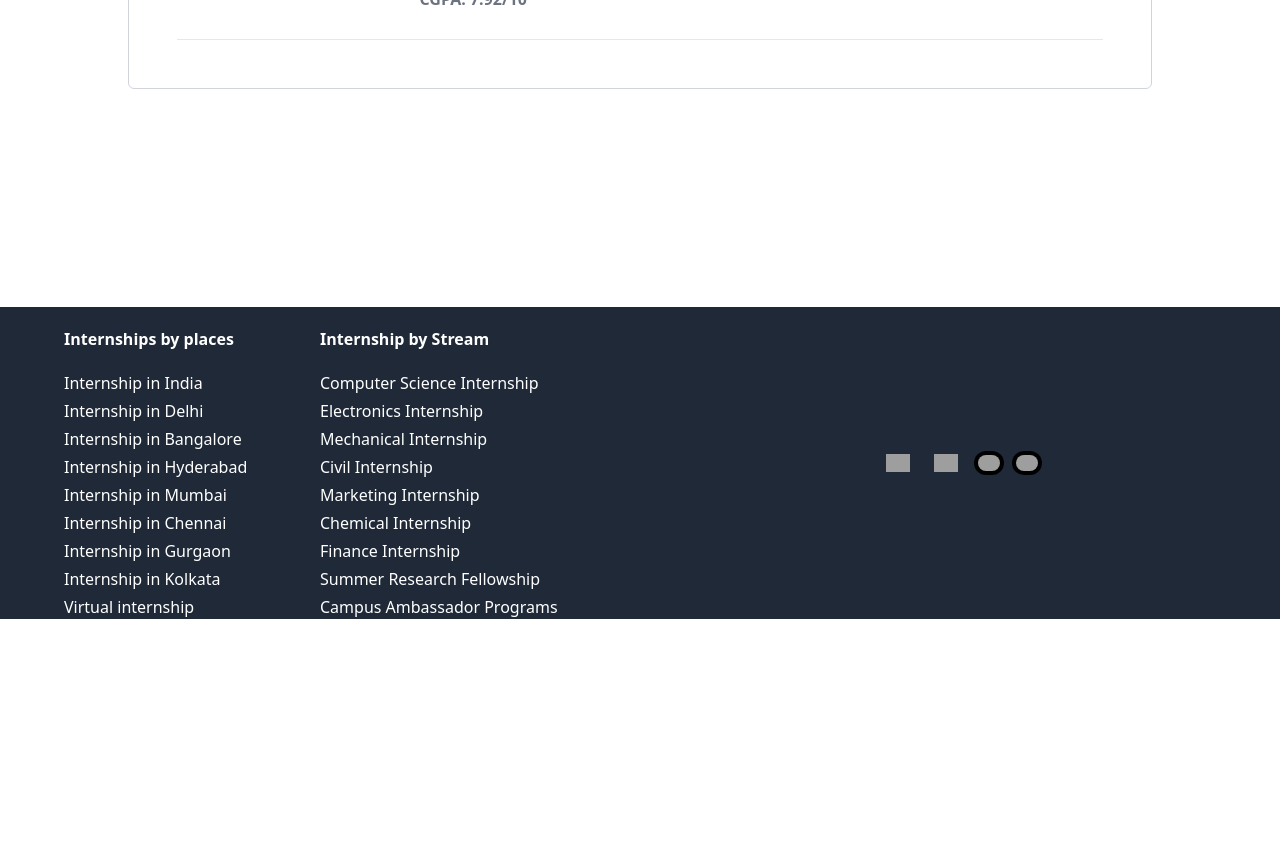
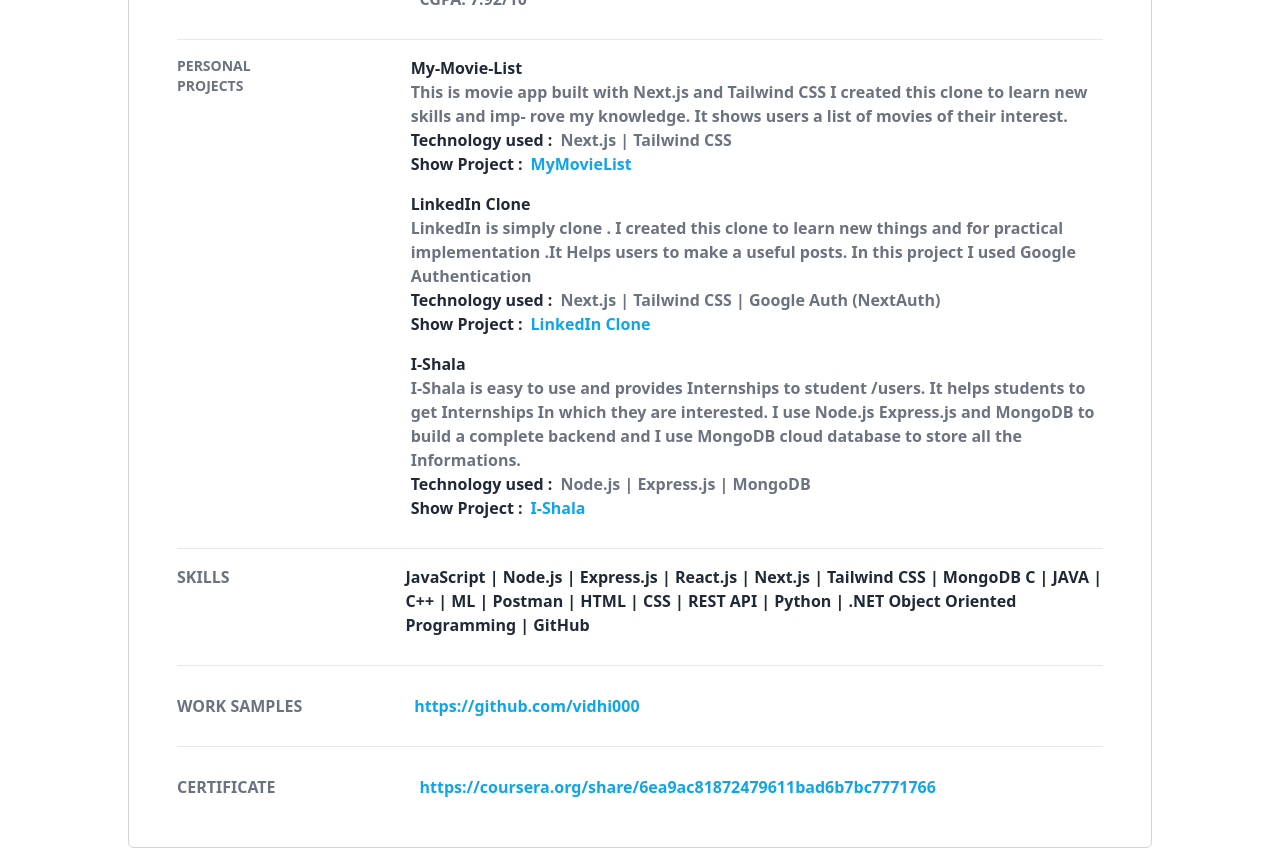
Before and after one commit to vidhi000/I-Shala, a Next.js app: page /resume in a window 1280 px wide. Shown: the part 620-1470 px from the top of the page. Before the commit the page ends 1239 px from the top, so only its background shows below. Built offline with nearby package versions, Linux system fonts and the light colour scheme; grey boxes are pictures that could not be loaded.

Commit message:
initial commit

```diff
--- a/components/Internship.js
+++ b/components/Internship.js
@@ -11,7 +11,9 @@
                 <p className='text-gray-800  text-sm inline p-1'>Actively hiring</p>
             </div>
             <div className='space-y-1'>
+                <Link href={`/internship/${i._id}`}>
                 <p className="text-gray-900 font-semibold text-xl cursor-pointer">{i.Internship_Name}</p>
+                </Link>
                 <p className="text-gray-500 font-semibold cursor-pointer">{i.company_id ? i.company_id.Name : 'sp'}</p>
             </div>
             { i.Location=='Work from home' ?
@@ -27,21 +29,21 @@
             }
             <div className="flex space-x-10 text-sm">
                 <div className='space-x-1 space-y-1 '>
-                    <div className='flex text-gray-400 space-x-1'>
+                    <div className='flex text-gray-500 space-x-1'>
                         <PlayIcon className='h-5 w-5 ' />
                         <p className='font-semibold text-sm'>START DATE</p>
                     </div>
                     <p className='text-gray-800 text-base'>{i.start_date}</p>
                 </div>
                 <div className='space-x-1 space-y-1'>
-                    <div className='flex text-gray-400 space-x-1'>
+                    <div className='flex text-gray-500 space-x-1'>
                         <CalendarIcon className='h-5 w-5' />
                         <p className='font-semibold text-sm'>DURATION</p>
                     </div>
                     <p className='text-gray-800 text-base'>{i.Duration}</p>
                 </div>
                 <div className='space-x-1 space-y-1'>
-                    <div className='flex text-gray-400 space-x-1'>
+                    <div className='flex text-gray-500 space-x-1'>
                         <CurrencyRupeeIcon className='h-5 w-5 ' />
                         <p className='font-semibold text-sm'>STIPEND</p>
                     </div>
@@ -55,13 +57,13 @@
                     <ClockIcon className='h-5 w-5 text-green-700' />
                     <p className='text-green-700'>Just now</p>
                 </div>
-                <p className='bg-gray-200 border rounded-md text-gray-700 p-1'>Internship</p>
-                <p className='bg-gray-200 border rounded-md text-gray-700 p-1'>Internship with job offer</p>
+                <p className='bg-gray-200 border rounded-md text-gray-700 p-1 font-semibold'>Internship</p>
+                <p className='bg-gray-200 border rounded-md text-gray-700 p-1 font-semibold'>Internship with job offer</p>
                 <div className='flex text-sky-500 hover:text-sky-600 cursor-pointer'>
                     <Link href={`/internship/${i._id}`}>
                         <p className='font-semibold text-right ml-44'>View details</p>
                     </Link>
-                    <ChevronRightIcon className='h-5 w-5 ' />
+                    <ChevronRightIcon className='h-5 w-5'/>
                 </div>
 
             </div>
--- a/pages/internship/[id]/index.js
+++ b/pages/internship/[id]/index.js
@@ -1,4 +1,4 @@
-import { CalendarIcon, ClipboardCheckIcon, ClockIcon, CurrencyRupeeIcon, HomeIcon, LocationMarkerIcon, PlayIcon, TrendingUpIcon, UserGroupIcon, UsersIcon } from '@heroicons/react/outline';
+import { BookmarkIcon, CalendarIcon, ClipboardCheckIcon, ClockIcon, CurrencyRupeeIcon, HomeIcon, LocationMarkerIcon, PlayIcon, TrendingUpIcon, UserGroupIcon, UsersIcon } from '@heroicons/react/outline';
 import { useRouter } from 'next/router';
 import Link from 'next/link';
 
@@ -45,21 +45,21 @@
                         }
                         <div className="flex space-x-10 text-sm">
                             <div className='space-x-1 space-y-1 '>
-                                <div className='flex text-gray-400 space-x-1'>
+                                <div className='flex text-gray-500 space-x-1'>
                                     <PlayIcon className='h-5 w-5 ' />
                                     <p className='font-semibold text-sm'>START DATE</p>
                                 </div>
                                 <p className='text-gray-800 text-base'>{internship.start_date}</p>
                             </div>
                             <div className='space-x-1 space-y-1'>
-                                <div className='flex text-gray-400 space-x-1'>
+                                <div className='flex text-gray-500 space-x-1'>
                                     <CalendarIcon className='h-5 w-5' />
                                     <p className='font-semibold text-sm'>DURATION</p>
                                 </div>
                                 <p className='text-gray-800 text-base'>{internship.Duration}</p>
                             </div>
                             <div className='space-x-1 space-y-1'>
-                                <div className='flex text-gray-400 space-x-1'>
+                                <div className='flex text-gray-500 space-x-1'>
                                     <CurrencyRupeeIcon className='h-5 w-5 ' />
                                     <p className='font-semibold text-sm'>STIPEND</p>
                                 </div>
@@ -73,13 +73,17 @@
                                 <ClockIcon className='h-5 w-5 text-green-700' />
                                 <p className='text-green-700'>Just now</p>
                             </div>
-                            <p className='bg-gray-200 border rounded-md text-gray-700 p-1'>Internship</p>
-                            <p className='bg-gray-200 border rounded-md text-gray-700 p-1'>Internship with job offer</p>
+                            <p className='bg-gray-200 border rounded-md text-gray-700 p-1 font-semibold'>Internship</p>
+                            <p className='bg-gray-200 border rounded-md text-gray-700 p-1 font-semibold'>Internship with job offer</p>
                         </div>
                         <div className='flex text-gray-500 space-x-2'>
                             <UserGroupIcon className='h-5 w-5' />
                             <p>315 applicants</p>
+                        <div>
+                            <BookmarkIcon className='h-5 w-5 text-sky-600 cursor-pointer'/>
                         </div>
+                        </div>
+
 
                         <hr></hr>
 
--- a/pages/internship_details.js
+++ b/pages/internship_details.js
@@ -35,21 +35,21 @@
                         </div>
                         <div className="flex space-x-10 text-sm">
                             <div className='space-x-1 space-y-1 '>
-                                <div className='flex text-gray-400 space-x-1'>
+                                <div className='flex text-gray-500 space-x-1'>
                                     <PlayIcon className='h-5 w-5 ' />
                                     <p className='font-semibold text-sm'>START DATE</p>
                                 </div>
                                 <p className='text-gray-800 text-base'>Immediatly</p>
                             </div>
                             <div className='space-x-1 space-y-1'>
-                                <div className='flex text-gray-400 space-x-1'>
+                                <div className='flex text-gray-500 space-x-1'>
                                     <CalendarIcon className='h-5 w-5' />
                                     <p className='font-semibold text-sm'>DURATION</p>
                                 </div>
                                 <p className='text-gray-800 text-base'>6 months</p>
                             </div>
                             <div className='space-x-1 space-y-1'>
-                                <div className='flex text-gray-400 space-x-1'>
+                                <div className='flex text-gray-500 space-x-1'>
                                     <CurrencyRupeeIcon className='h-5 w-5 ' />
                                     <p className='font-semibold text-sm'>STIPEND</p>
                                 </div>
@@ -63,8 +63,8 @@
                                 <ClockIcon className='h-5 w-5 text-green-700' />
                                 <p className='text-green-700'>Just now</p>
                             </div>
-                            <p className='bg-gray-200 border rounded-md text-gray-700 p-1'>Internship</p>
-                            <p className='bg-gray-200 border rounded-md text-gray-700 p-1'>Internship with job offer</p>
+                            <p className='bg-gray-200 border rounded-md text-gray-700 p-1 font-semibold'>Internship</p>
+                            <p className='bg-gray-200 border rounded-md text-gray-700 p-1 font-semibold'>Internship with job offer</p>
                         </div>
                         <div className='flex text-gray-500 space-x-2'>
                             <UserGroupIcon className='h-5 w-5' />
--- a/pages/resume.js
+++ b/pages/resume.js
@@ -6,7 +6,7 @@
             <div className="min-h-screen max-w-screen-lg mx-auto">
                 <div className="border border-sky-400 rounded-md p-5 mt-7 bg-sky-50 text-sky-600">
                     <p className="font-semibold">Applying to this Internship </p>
-                    <div className="flex space-x-6 ">
+                    <div className="flex space-x-6">
                         <p>
                             This is the resume that the employer will see, make sure it is up to date. You can add or edit details below.
                         </p>
@@ -17,7 +17,7 @@
                     <p className="text-gray-700 font-semibold text-2xl items-center justify-center">Resume</p>
                 </div>
 
-                <div className="border border-gray-300 rounded-md mt-6 p-12">
+                <div className="border border-gray-300 rounded-md mt-6 mb-8 p-12">
                     <div className='space-y-1'>
                         <div className='flex space-x-2'>
                             <p className="text-4xl text-gray-700 font-semibold">Vidhi Rana</p>
@@ -42,8 +42,76 @@
                     </div>
 
                     <hr className='mt-7'></hr>
+                    <div className='flex mt-4 flex-auto gap-x-40'>
+                        <p className='text-gray-500 font-semibold text-sm'>PERSONAL PROJECTS</p>
                         <div>
+                            <p className='text-gray-800 font-semibold'>My-Movie-List</p>
+                            <p className='text-gray-500 font-semibold'>This is movie app built with Next.js and Tailwind CSS I created this clone to learn new skills and imp-
+                                rove my knowledge. It shows users a list of movies of their interest. </p>
+                            <div className='flex'>
+                                <span className='text-gray-800 font-semibold'>Technology used :</span><p className='text-gray-500 font-semibold mx-2'> Next.js | Tailwind CSS </p>
+                            </div>
+                            <div className='flex'>
+                                {/* <p>Link</p> */}
+                                <p className='text-gray-800 font-semibold'>Show Project : </p>
+                                <a href="https://github.com/vidhi000/MyMovieList" className='text-sky-500 hover:text-sky-600 font-semibold mx-2'>MyMovieList</a>
+                            </div>
 
+                            <div className='mt-4'>
+                                <p className='text-gray-800 font-semibold'>LinkedIn Clone</p>
+                                <p className='text-gray-500 font-semibold'>LinkedIn is simply clone . I created this clone to learn new things and for practical implementation
+                                    .It Helps users to make a useful posts. In this project I used Google Authentication</p>
+                                <div className='flex'>
+                                    <span className='text-gray-800 font-semibold'>Technology used :</span>
+                                    <p className='text-gray-500 font-semibold mx-2'> Next.js | Tailwind CSS | Google Auth (NextAuth)</p>
+                                </div>
+                                <div className='flex'>
+                                    {/* <p>Link</p> */}
+                                    <p className='text-gray-800 font-semibold'>Show Project : </p>
+                                    <a href="https://github.com/vidhi000/MyLinkedIn" className='text-sky-500 hover:text-sky-600 font-semibold mx-2'>LinkedIn Clone</a>
+                                </div>
+                            </div>
+
+
+                            <div className='mt-4'>
+                                <p className='text-gray-800 font-semibold'>I-Shala</p>
+                                <p className='text-gray-500 font-semibold'>I-Shala is easy to use and provides Internships to student /users. It helps students to get Internships
+                                      In which they are interested. I use Node.js Express.js and MongoDB to build a complete backend and
+                                      I use MongoDB cloud database to store all the Informations.</p>
+                                <div className='flex'>
+                                    <span className='text-gray-800 font-semibold'>Technology used :</span>
+                                    <p className='text-gray-500 font-semibold mx-2'>Node.js | Express.js | MongoDB</p>
+                                </div>
+                                <div className='flex'>
+                                    {/* <p>Link</p> */}
+                                    <p className='text-gray-800 font-semibold'>Show Project : </p>
+                                    <a href="https://github.com/vidhi000/I-Shala" className='text-sky-500 hover:text-sky-600 font-semibold mx-2'>I-Shala</a>
+                                </div>
+                            </div>
+                        </div>
+                    </div>
+                    <hr className='mt-7'></hr>
+
+                    <div className='flex gap-x-44 mt-4'>
+                        <p className='text-gray-500 font-semibold'>SKILLS</p>
+                        <p className='text-gray-800 font-semibold'>JavaScript | Node.js | Express.js | React.js | Next.js | Tailwind CSS | MongoDB
+                             C | JAVA | C++ | ML | Postman | HTML | CSS | REST API | Python | .NET
+                            Object Oriented Programming | GitHub</p>
+
+                    </div>
+                    <hr className='mt-7'></hr>
+                    <div className='flex gap-x-28 mt-7'>
+                        <p className='text-gray-500 font-semibold'>WORK SAMPLES</p>
+                        <a href="https://github.com/vidhi000" className='text-sky-500 hover:text-sky-600 font-semibold'>https://github.com/vidhi000</a>
+                    </div>
+
+                    <hr className='mt-7'></hr>
+                    <div className='flex gap-x-36 mt-7'>
+                    <p className='text-gray-500 font-semibold'>CERTIFICATE</p>
+                    {/* <p>Introduction to Web Development with HTML, CSS, JavaScript By IBM</p> */}
+                    <p>
+                    <a href="https://coursera.org/share/6ea9ac81872479611bad6b7bc7771766" className='text-sky-500 hover:text-sky-600 font-semibold'>https://coursera.org/share/6ea9ac81872479611bad6b7bc7771766</a>
+                    </p>
                     </div>
 
                 </div>
```
Lines whose indentation alone changed are shown as unchanged.
